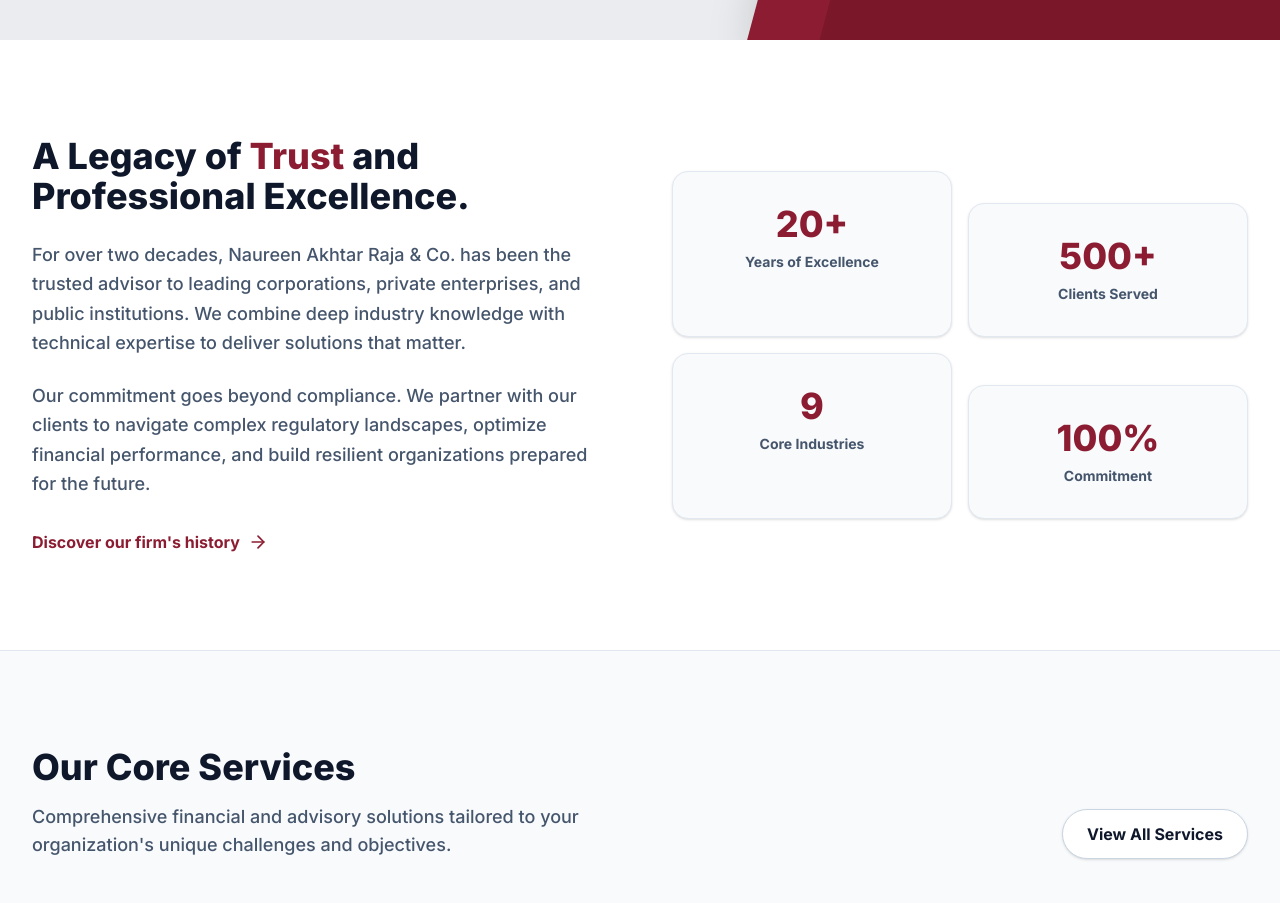
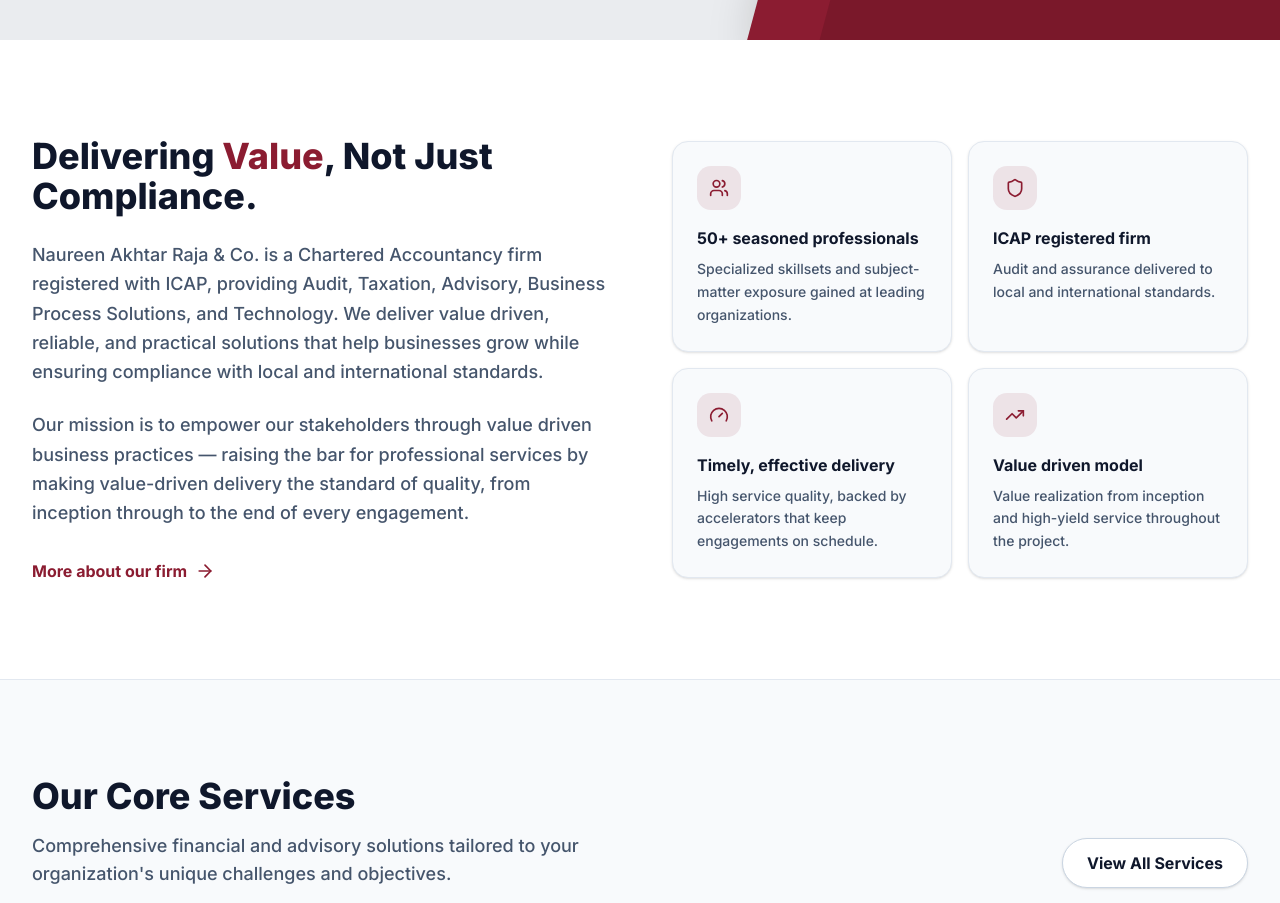
Before and after one commit to ahmerbukhari/NARajaCo, a Next.js app in the folder frontend/: page / in a window 1280 px wide. Shown: the part 760-1663 px from the top of the page. Built offline with nearby package versions, Linux system fonts and the light colour scheme.

Commit message:
Home page fixes

```diff
--- a/frontend/app/page.tsx
+++ b/frontend/app/page.tsx
@@ -2,7 +2,7 @@
 
 import React from "react";
 import Link from "next/link";
-import { ArrowRight, CheckCircle2, ChevronRight } from "lucide-react";
+import { ArrowRight, CheckCircle2, ChevronRight, Users, Shield, Gauge, TrendingUp } from "lucide-react";
 import { services, industries } from "@/lib/data";
 import ServiceCard from "@/components/ServiceCard";
 import IndustryCard from "@/components/IndustryCard";
@@ -24,7 +24,7 @@
           <div className="grid grid-cols-1 lg:grid-cols-2 gap-12 items-center">
             <div className="max-w-2xl animate-in fade-in slide-in-from-bottom-8 duration-1000">
               {/* Logo Replica */}
-              <div className="w-28 h-28 bg-white shadow-md flex items-center justify-center mb-8 p-2">
+              <div className="w-28 h-28 bg-white rounded-md border border-slate-100 shadow-md flex items-center justify-center mb-8 p-2">
                 <div className="w-full h-full rounded-full border-[3px] border-[#8B1C31] flex items-center justify-center relative">
                   <div className="absolute inset-1 rounded-full border-[1.5px] border-[#8B1C31]"></div>
                   <span className="text-5xl font-bold text-[#8B1C31] italic pr-1">N</span>
@@ -101,36 +101,56 @@
           <div className="grid grid-cols-1 lg:grid-cols-2 gap-16 items-center">
             <div>
               <h2 className="text-3xl md:text-4xl font-extrabold text-slate-900 mb-6">
-                A Legacy of <span className="text-[#8B1C31]">Trust</span> and Professional Excellence.
+                Delivering <span className="text-[#8B1C31]">Value</span>, Not Just Compliance.
               </h2>
               <p className="text-slate-600 text-lg leading-relaxed mb-6 font-medium">
-                For over two decades, Naureen Akhtar Raja & Co. has been the trusted advisor to leading corporations, private enterprises, and public institutions. We combine deep industry knowledge with technical expertise to deliver solutions that matter.
+                Naureen Akhtar Raja & Co. is a Chartered Accountancy firm registered with ICAP, providing Audit, Taxation, Advisory, Business Process Solutions, and Technology. We deliver value driven, reliable, and practical solutions that help businesses grow while ensuring compliance with local and international standards.
               </p>
               <p className="text-slate-600 text-lg leading-relaxed mb-8 font-medium">
-                Our commitment goes beyond compliance. We partner with our clients to navigate complex regulatory landscapes, optimize financial performance, and build resilient organizations prepared for the future.
+                Our mission is to empower our stakeholders through value driven business practices — raising the bar for professional services by making value-driven delivery the standard of quality, from inception through to the end of every engagement.
               </p>
               <Link href="/about" className="inline-flex items-center text-[#8B1C31] font-bold hover:text-[#6A1525] transition-colors group">
-                Discover our firm's history
+                More about our firm
                 <ArrowRight className="w-5 h-5 ml-2 group-hover:translate-x-2 transition-transform" />
               </Link>
             </div>
-            <div className="grid grid-cols-2 gap-4">
-              <div className="bg-slate-50 border border-slate-200 rounded-2xl p-8 text-center shadow-sm">
-                <div className="text-4xl font-extrabold text-[#8B1C31] mb-2">20+</div>
-                <div className="text-sm font-bold text-slate-600">Years of Excellence</div>
-              </div>
-              <div className="bg-slate-50 border border-slate-200 rounded-2xl p-8 text-center mt-8 shadow-sm">
-                <div className="text-4xl font-extrabold text-[#8B1C31] mb-2">500+</div>
-                <div className="text-sm font-bold text-slate-600">Clients Served</div>
-              </div>
-              <div className="bg-slate-50 border border-slate-200 rounded-2xl p-8 text-center shadow-sm">
-                <div className="text-4xl font-extrabold text-[#8B1C31] mb-2">9</div>
-                <div className="text-sm font-bold text-slate-600">Core Industries</div>
-              </div>
-              <div className="bg-slate-50 border border-slate-200 rounded-2xl p-8 text-center mt-8 shadow-sm">
-                <div className="text-4xl font-extrabold text-[#8B1C31] mb-2">100%</div>
-                <div className="text-sm font-bold text-slate-600">Commitment</div>
-              </div>
+            <div className="grid grid-cols-1 sm:grid-cols-2 gap-4">
+              {[
+                {
+                  icon: Users,
+                  title: "50+ seasoned professionals",
+                  description: "Specialized skillsets and subject-matter exposure gained at leading organizations."
+                },
+                {
+                  icon: Shield,
+                  title: "ICAP registered firm",
+                  description: "Audit and assurance delivered to local and international standards."
+                },
+                {
+                  icon: Gauge,
+                  title: "Timely, effective delivery",
+                  description: "High service quality, backed by accelerators that keep engagements on schedule."
+                },
+                {
+                  icon: TrendingUp,
+                  title: "Value driven model",
+                  description: "Value realization from inception and high-yield service throughout the project."
+                }
+              ].map((item, index) => {
+                const Icon = item.icon;
+                return (
+                  <div
+                    key={index}
+                    className="bg-slate-50 border border-slate-200 rounded-2xl p-6 shadow-sm hover:shadow-md transition-shadow"
+                  >
+                    <div className="w-11 h-11 rounded-xl bg-[#8B1C31]/10 flex items-center justify-center mb-4">
+                      <Icon className="w-5 h-5 text-[#8B1C31]" />
+                    </div>
+                    <h3 className="text-slate-900 font-bold mb-2">{item.title}</h3>
+                    <p className="text-slate-600 text-sm leading-relaxed font-medium">{item.description}</p>
+                  </div>
+                );
+              })}
             </div>
           </div>
         </div>
```
